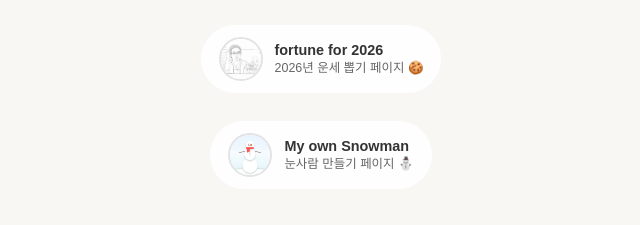
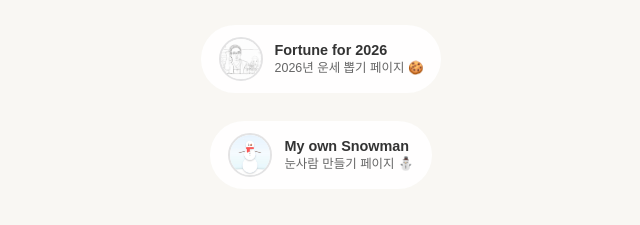
Before and after one commit to sonenae10-blip/my-site, a plain HTML site: page index.html in a window 1280 px wide. Shown: the part 528-753 px from the top of the page, 319-959 px from the left. Drawn offline with Linux system fonts and the light colour scheme; a web font is replaced by a local one.

Commit message:
Add files via upload

```diff
--- a/index.html
+++ b/index.html
@@ -36,7 +36,7 @@
                     <img src="luck.jpg" alt="2026년 운세" />
                 </div>
                 <div class="pill-text">
-                    <span class="pill-title">fortune for 2026</span>
+                    <span class="pill-title">Fortune for 2026</span>
                     <span class="pill-desc">2026년 운세 뽑기 페이지 🍪</span>
                 </div>
             </a>
```
